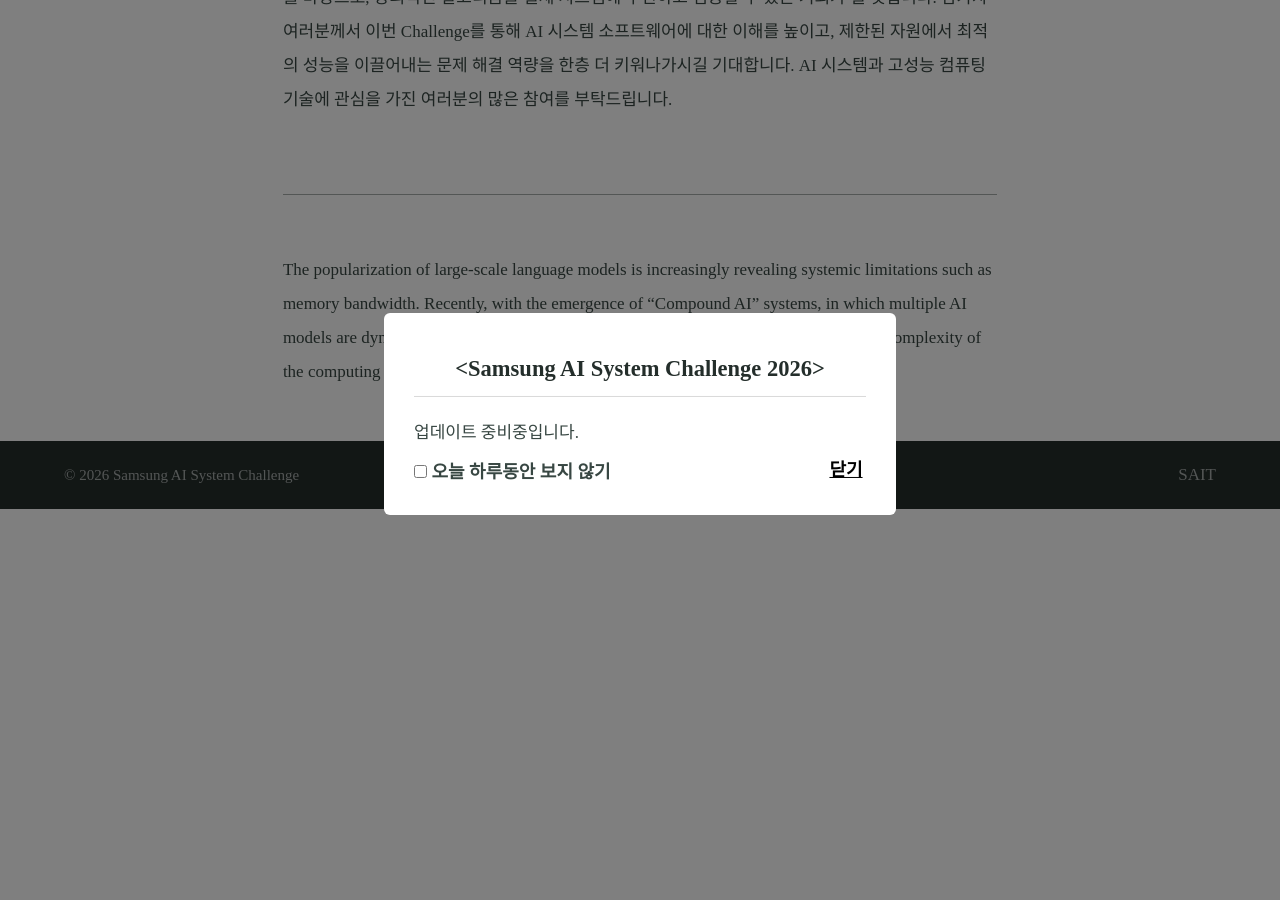
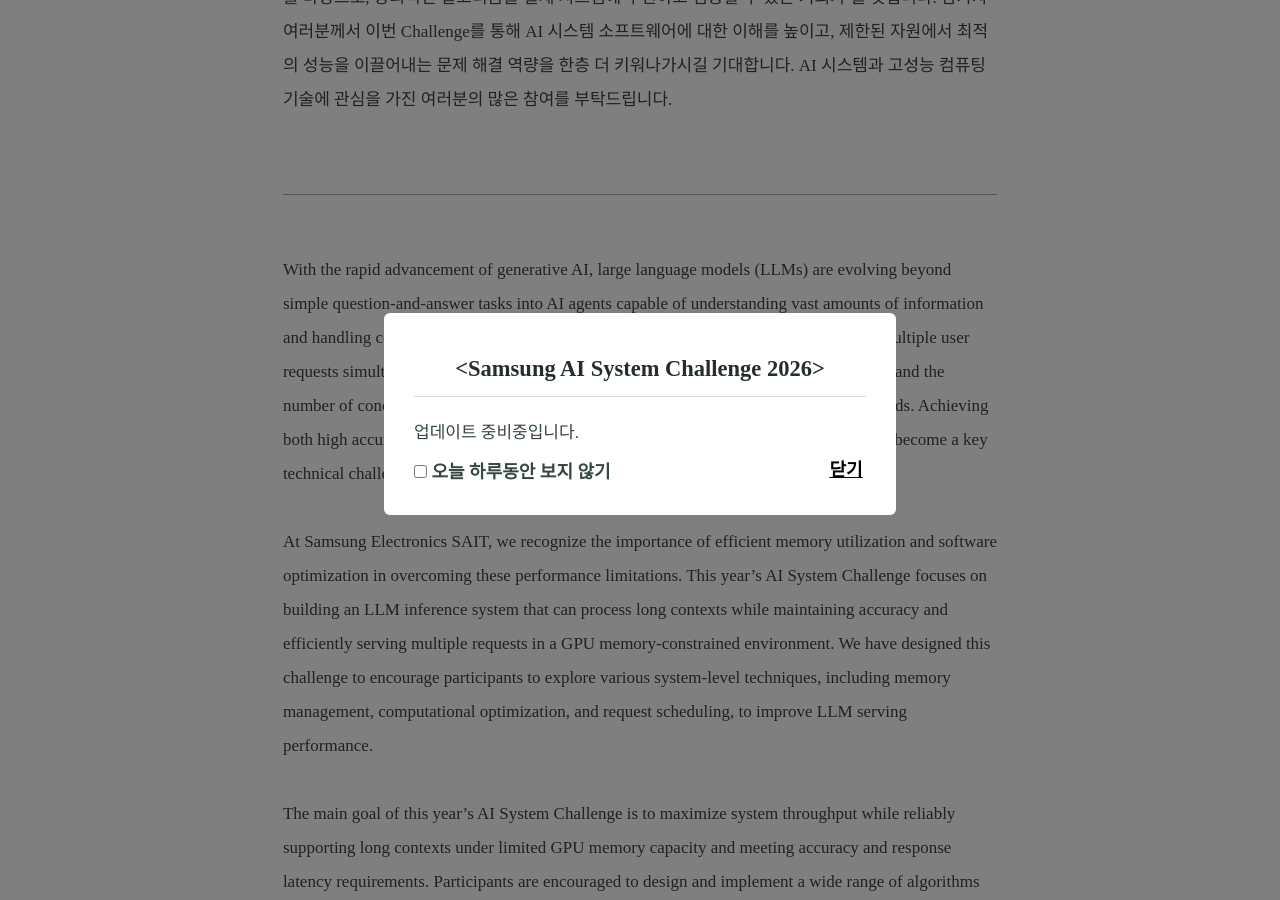
Before and after one commit to AISystemChallenge/AISystemChallenge.github.io, a Jekyll site: the page built from index.md, in a window 1280 px wide and 900 px high, scrolled down 1125 px. Built offline with Jekyll 4.4.1, drawn with Linux system fonts in a browser that asks for light colours; some web fonts are replaced; some of the changed text lies outside the part shown.

Commit message:
Update index.md

```diff
--- a/index.md
+++ b/index.md
@@ -16,8 +16,13 @@ excerpt:
 
 <hr />
 
+With the rapid advancement of generative AI, large language models (LLMs) are evolving beyond simple question-and-answer tasks into AI agents capable of understanding vast amounts of information and handling complex tasks. As a result, the ability to process long contexts and handle multiple user requests simultaneously is becoming increasingly important. However, as context lengths and the number of concurrent requests grow, so do GPU memory usage and computational demands. Achieving both high accuracy and fast response times with limited hardware resources has therefore become a key technical challenge.
 
-The popularization of large-scale language models is increasingly revealing systemic limitations such as memory bandwidth. Recently, with the emergence of “Compound AI” systems, in which multiple AI models are dynamically combined with existing software rather than a single model, the complexity of the computing systems that run them is also rapidly increasing.
+At Samsung Electronics SAIT, we recognize the importance of efficient memory utilization and software optimization in overcoming these performance limitations. This year's AI System Challenge focuses on building an LLM inference system that can process long contexts while maintaining accuracy and efficiently serving multiple requests in a GPU memory-constrained environment. We have designed this challenge to encourage participants to explore various system-level techniques, including memory management, computational optimization, and request scheduling, to improve LLM serving performance.
+
+The main goal of this year's AI System Challenge is to maximize system throughput while reliably supporting long contexts under limited GPU memory capacity and meeting accuracy and response latency requirements. Participants are encouraged to design and implement a wide range of algorithms and techniques, such as KV cache management, memory hierarchy optimization, inference computation optimization, and request scheduling. Beyond improving individual algorithms, this challenge offers an opportunity to gain hands-on experience in optimizing overall system performance by considering memory, computation, and scheduling together.
+
+The AI System Challenge also provides a great opportunity to turn creative ideas into practical solutions by developing and validating algorithms on real systems, supported by a deeper understanding of how modern AI models operate and the constraints of computing systems. We hope this challenge will help participants deepen their understanding of AI system software and further strengthen their problem-solving skills in achieving the best possible performance with limited resources. We look forward to welcoming everyone who is passionate about AI systems and high-performance computing to this year's challenge!
 
 <div class="layerPopup" id="layer_popup0" style="visibility: visible;">
     <div class="layerBox" style="width:40%;">
```
